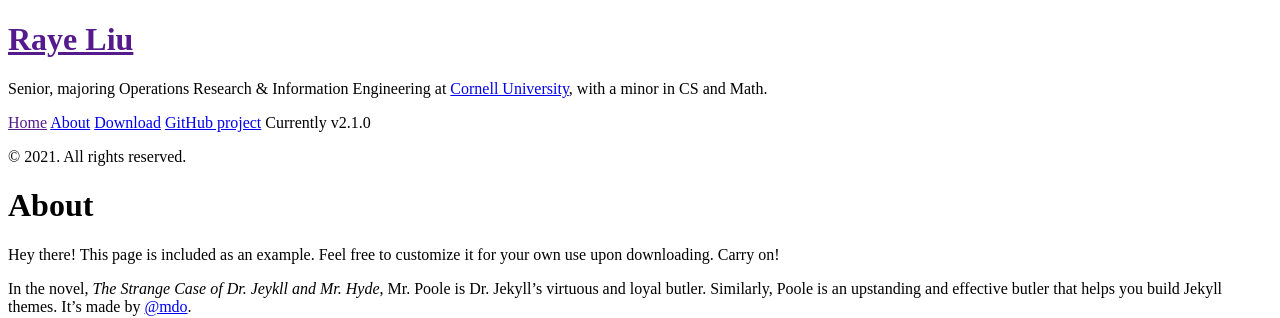
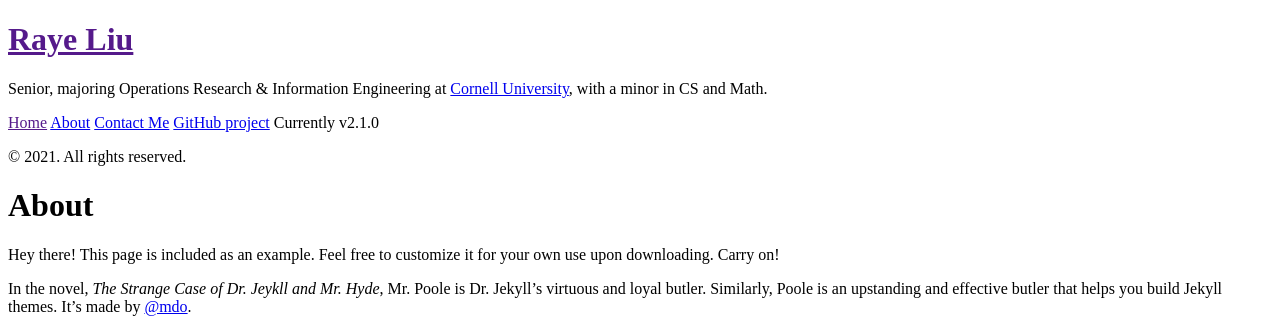
Before and after one commit to Raye2333/indiv-web, a Jekyll site: the page built from about.md, in a window 1280 px wide. Shown: the top 318 px of the page. Built offline with Jekyll 4.4.1, drawn with Linux system fonts in a browser that asks for light colours; Markdown is read by kramdown in place of the engine named in the settings.

Commit message:
changed sidebar

```diff
--- a/_includes/sidebar.html
+++ b/_includes/sidebar.html
@@ -21,12 +21,13 @@
       {% for node in pages_list %}
       {% if node.title != null %}
       {% if node.layout == "page" %}
-            <a class="sidebar-nav-item{% if page.url == node.url %} active{% endif %}" href="{{ node.url }}">{{ node.title }}</a>
+      <a class="sidebar-nav-item{% if page.url == node.url %} active{% endif %}" href="{{ node.url }}">{{ node.title
+        }}</a>
       {% endif %}
       {% endif %}
       {% endfor %}
 
-      <a class="sidebar-nav-item" href="{{ site.github.repo }}/archive/v{{ site.version }}.zip">Download</a>
+      <a class="sidebar-nav-item" href="mailto:zl285@cornell.edu">Contact Me</a>
       <a class="sidebar-nav-item" href="{{ site.github.repo }}">GitHub project</a>
       <span class="sidebar-nav-item">Currently v{{ site.version }}</span>
     </nav>
```
Lines whose indentation alone changed are shown as unchanged.
